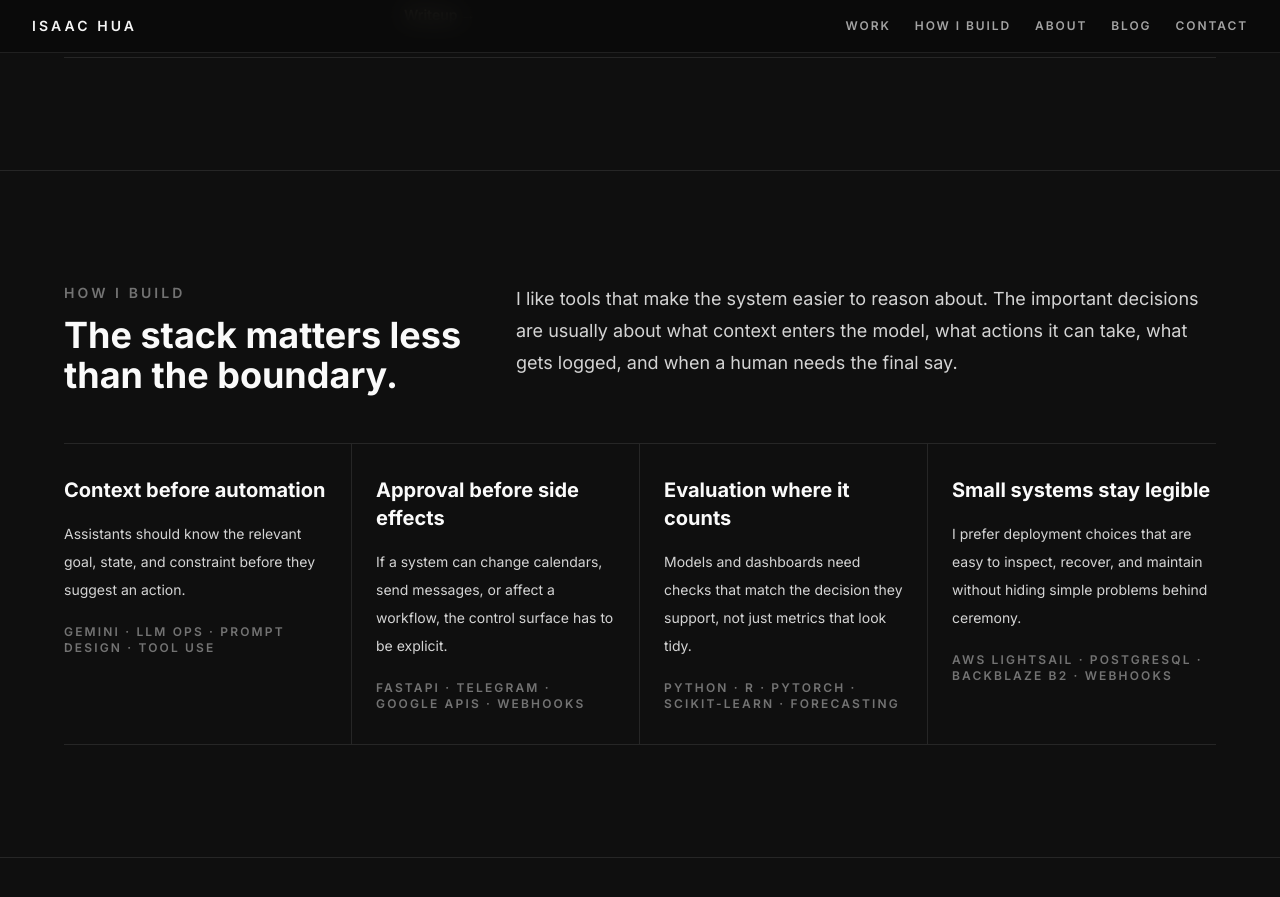
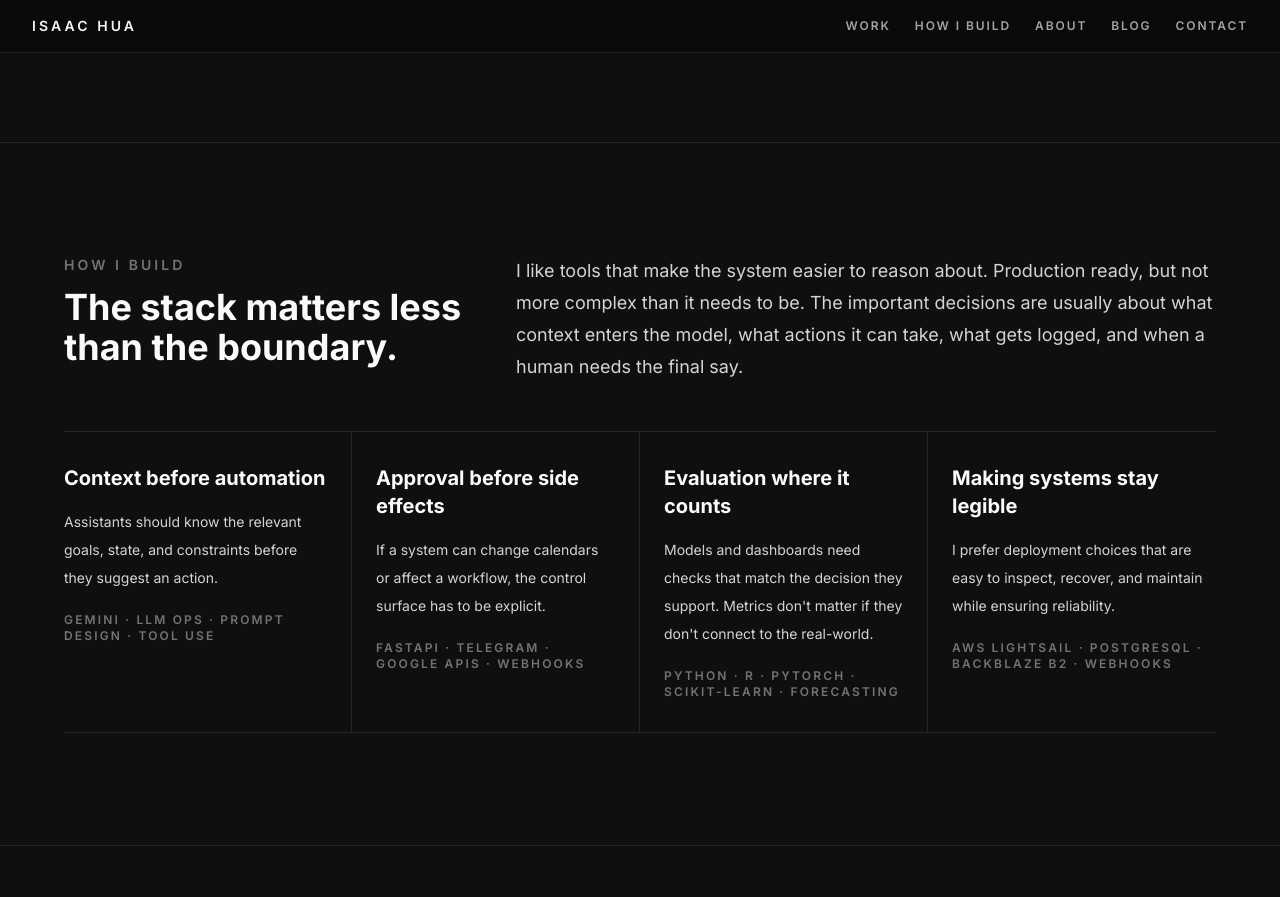
Before and after one commit to isaachuahy/isaachuahy.github.io, a Jekyll site: the page built from index.html, in a window 1280 px wide and 900 px high, scrolled down 4467 px. Shown: the top 897 px of the window. Built offline with Jekyll 4.4.1, drawn with Linux system fonts in a browser that asks for light colours; nearby versions of some CDN libraries; some of the changed text lies outside the part shown.

Commit message:
Updated ongoing stealth projects. Updated David case study.

```diff
--- a/_data/case_studies.yml
+++ b/_data/case_studies.yml
@@ -5,8 +5,8 @@
   group: current
   image: images/davidpic.png
   image_alt: David executive AI assistant interface
-  summary: An AI executive assistant that connects long-running goals with weekly planning, calendar context, and approval-gated scheduling.
-  problem: Planning breaks when goals live in one place, the calendar lives somewhere else, and daily decisions happen under pressure. David exists to keep those layers in conversation.
+  summary: An AI executive assistant that connects long-running goals with weekly planning, calendar context, and approval-gated scheduling. Learns from all your interactions.
+  problem: Planning & scheduling breaks when goals live in one place, the calendar lives somewhere else, and daily decisions happen under pressure. Enterprise & common solutions like Motion or TrevorAI conduct planning & scheduling with algorithms and un-intuitive decision-making that don't reflect the reality of human workflows. David exists to keep all these layers in conversation and understands how you work.
   system_built:
     - Telegram conversational interface
     - Google Calendar context injection
--- a/index.html
+++ b/index.html
@@ -34,7 +34,7 @@
                     <div>
                         <p class="text-xs font-semibold uppercase tracking-[0.2em] text-neutral-500">Current focus</p>
                         <p class="mt-2 text-lg leading-7 text-neutral-200">
-                            Goal-aware assistants, operational data products, and small systems that make complex workflows easier to steer.
+                            Goal-aware assistants, operational data products, and simple systems that make complex workflows easier to steer.
                         </p>
                     </div>
                     <div class="grid grid-cols-1 gap-4 text-sm text-neutral-300 sm:grid-cols-2 lg:grid-cols-1">
@@ -57,19 +57,21 @@
     <div class="container mx-auto grid max-w-6xl gap-10 lg:grid-cols-[0.7fr_1.3fr]">
         <div>
             <p class="text-sm font-semibold uppercase tracking-[0.22em] text-neutral-500">About</p>
-            <h3 class="mt-3 text-3xl font-bold text-neutral-50 sm:text-4xl">I care about the last mile between insight and action.</h3>
+            <h3 class="mt-3 text-3xl font-bold text-neutral-50 sm:text-4xl">I build solutions from ideation through to evaluation.</h3>
         </div>
         <div class="space-y-6 text-lg leading-8 text-neutral-300">
             <p>
                 A model is only useful when it changes a decision, fits into the workflow around it, and fails in ways people can understand.
 
-                That is the layer I like working in: context, interfaces, constraints, and the careful handoff from recommendation to execution.
+
+                That is the layer I specialise in: context, interfaces, constraints, and the careful handoff from recommendation to execution.
             </p>
             <p>
                 I have worked as a Data Analyst at Dayforce and as a Data Scientist for Catholic Crosscultural Services and The BRIDGE, turning messy data and ambiguous goals into decisions, dashboards, models, and practical AI workflows.
             </p>
             <p>
-                I prefer small, readable systems with explicit tradeoffs.
+                My implementation approach is to build systems with explicit tradeoffs.
+
 
                 Clear data flow, narrow automation boundaries, and enough observability to know when the system should pause instead of pretending to be certain.
             </p>
@@ -108,11 +110,7 @@
                     </div>
                     <div>
                         <dt class="font-semibold text-neutral-100">Focus</dt>
-                        <dd>Details kept brief until the implementation and evidence are ready to stand on their own.</dd>
-                    </div>
-                    <div>
-                        <dt class="font-semibold text-neutral-100">Principle</dt>
-                        <dd>Publish the system when the tradeoffs, architecture, and outcomes can be shown clearly.</dd>
+                        <dd>Booking system for property & facility management</dd>
                     </div>
                 </dl>
             </article>
@@ -127,11 +125,7 @@
                     </div>
                     <div>
                         <dt class="font-semibold text-neutral-100">Focus</dt>
-                        <dd>Details kept brief until the implementation and evidence are ready to stand on their own.</dd>
-                    </div>
-                    <div>
-                        <dt class="font-semibold text-neutral-100">Principle</dt>
-                        <dd>Publish the system when the tradeoffs, architecture, and outcomes can be shown clearly.</dd>
+                        <dd>Beauty and wellness service platform.</dd>
                     </div>
                 </dl>
             </article>
@@ -169,7 +163,7 @@
                 <h3 class="mt-3 text-3xl font-bold text-neutral-50 sm:text-4xl">The stack matters less than the boundary.</h3>
             </div>
             <p class="text-lg leading-8 text-neutral-300">
-                I like tools that make the system easier to reason about.
+                I like tools that make the system easier to reason about. Production ready, but not more complex than it needs to be.
                 The important decisions are usually about what context enters the model, what actions it can take, what gets logged, and when a human needs the final say.
             </p>
         </div>
@@ -178,7 +172,7 @@
             <article class="border-b border-neutral-800 py-8 lg:border-b-0 lg:border-r lg:pr-6">
                 <h4 class="text-xl font-bold text-neutral-50">Context before automation</h4>
                 <p class="mt-4 text-sm leading-7 text-neutral-300">
-                    Assistants should know the relevant goal, state, and constraint before they suggest an action.
+                    Assistants should know the relevant goals, state, and constraints before they suggest an action.
                 </p>
                 <p class="mt-5 text-xs font-semibold uppercase tracking-[0.18em] text-neutral-500">
                     Gemini · LLM ops · prompt design · tool use
@@ -188,7 +182,7 @@
             <article class="border-b border-neutral-800 py-8 lg:border-b-0 lg:border-r lg:px-6">
                 <h4 class="text-xl font-bold text-neutral-50">Approval before side effects</h4>
                 <p class="mt-4 text-sm leading-7 text-neutral-300">
-                    If a system can change calendars, send messages, or affect a workflow, the control surface has to be explicit.
+                    If a system can change calendars or affect a workflow, the control surface has to be explicit.
                 </p>
                 <p class="mt-5 text-xs font-semibold uppercase tracking-[0.18em] text-neutral-500">
                     FastAPI · Telegram · Google APIs · webhooks
@@ -198,7 +192,7 @@
             <article class="border-b border-neutral-800 py-8 lg:border-b-0 lg:border-r lg:px-6">
                 <h4 class="text-xl font-bold text-neutral-50">Evaluation where it counts</h4>
                 <p class="mt-4 text-sm leading-7 text-neutral-300">
-                    Models and dashboards need checks that match the decision they support, not just metrics that look tidy.
+                    Models and dashboards need checks that match the decision they support. Metrics don't matter if they don't connect to the real-world.
                 </p>
                 <p class="mt-5 text-xs font-semibold uppercase tracking-[0.18em] text-neutral-500">
                     Python · R · PyTorch · scikit-learn · forecasting
@@ -206,9 +200,9 @@
             </article>
 
             <article class="py-8 lg:pl-6">
-                <h4 class="text-xl font-bold text-neutral-50">Small systems stay legible</h4>
+                <h4 class="text-xl font-bold text-neutral-50">Making systems stay legible</h4>
                 <p class="mt-4 text-sm leading-7 text-neutral-300">
-                    I prefer deployment choices that are easy to inspect, recover, and maintain without hiding simple problems behind ceremony.
+                    I prefer deployment choices that are easy to inspect, recover, and maintain while ensuring reliability.
                 </p>
                 <p class="mt-5 text-xs font-semibold uppercase tracking-[0.18em] text-neutral-500">
                     AWS Lightsail · PostgreSQL · Backblaze B2 · webhooks
@@ -222,11 +216,11 @@
     <div class="container mx-auto grid max-w-6xl gap-10 lg:grid-cols-[0.7fr_1.3fr]">
         <div>
             <p class="text-sm font-semibold uppercase tracking-[0.22em] text-neutral-500">Contact</p>
-            <h3 class="mt-3 text-3xl font-bold text-neutral-50 sm:text-4xl">Useful problems welcome.</h3>
+            <h3 class="mt-3 text-3xl font-bold text-neutral-50 sm:text-4xl">Useful problems welcome!</h3>
         </div>
         <div>
             <p class="max-w-3xl text-lg leading-8 text-neutral-300">
-                I am interested in practical AI systems, data products, technical operating problems, and collaborations where clear thinking matters as much as implementation.
+                I'm interested in practical AI systems, data products, technical operating problems, and collaborations where clear thinking matters as much as implementation.
             </p>
             <div class="mt-8 flex flex-col gap-3 text-lg sm:flex-row sm:flex-wrap">
                 <a href="mailto:isaachuahy@gmail.com" class="text-amber-100 transition hover:text-amber-200">isaachuahy@gmail.com</a>
```
Also changed, not shown: other parts of index.html (+2 -2 lines).
